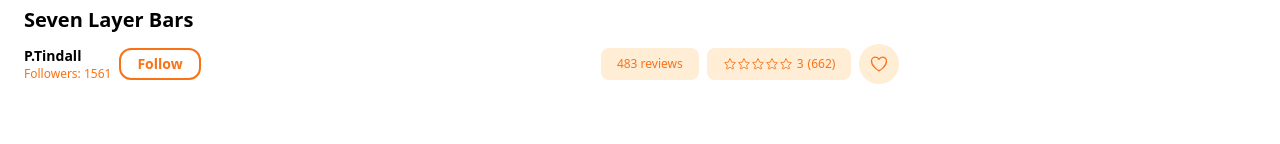
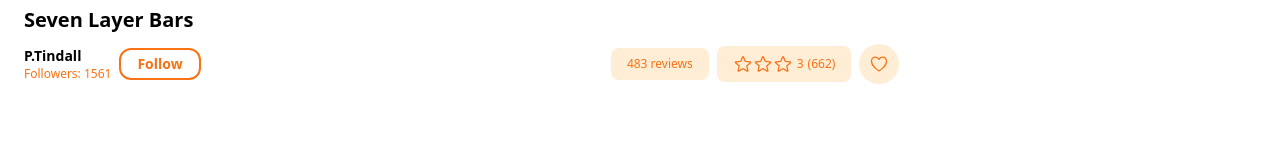
Before and after one commit to Jon-Felipe/Tasty-React, a React (Vite) app: page /recipe/1 in a window 1280 px wide. Shown: the part 544-688 px from the top of the page. Built offline with nearby package versions, Linux system fonts and the light colour scheme.

Commit message:
refactored star rating

```diff
--- a/src/components/Start.tsx
+++ b/src/components/Start.tsx
@@ -1,9 +1,18 @@
+import { StarIcon } from '@heroicons/react/24/outline';
 import React from 'react';
 
-type Props = {};
+type Props = {
+  value: number | undefined;
+};
 
-const Start = (props: Props) => {
-  return <div>Start</div>;
+const Start = ({ value }: Props) => {
+  return (
+    <div className='flex items-center'>
+      {[...Array(value)].map((start) => {
+        return <StarIcon className='w-5 h-5 text-orange-500' />;
+      })}
+    </div>
+  );
 };
 
 export default Start;
--- a/src/pages/SingleRecipe.tsx
+++ b/src/pages/SingleRecipe.tsx
@@ -5,6 +5,7 @@ import { StarIcon, HeartIcon } from '@heroicons/react/24/outline';
 // extras
 import { recipes } from '../utils/constants';
 import foodImg from '../assets/hero-img.jpg';
+import Start from '../components/Start';
 
 type Props = {
   value: number;
@@ -37,13 +38,7 @@ const SingleRecipe = () => {
             <div
               className={`${flexRow} gap-1 bg-orange-100 px-4 py-2 rounded-lg`}
             >
-              <div className={`${flexRow}`}>
-                <StarIcon className='w-3.5 h-3.w-3.5 text-orange-500' />
-                <StarIcon className='w-3.5 h-3.w-3.5 text-orange-500' />
-                <StarIcon className='w-3.5 h-3.w-3.5 text-orange-500' />
-                <StarIcon className='w-3.5 h-3.w-3.5 text-orange-500' />
-                <StarIcon className='w-3.5 h-3.w-3.5 text-orange-500' />
-              </div>
+              <Start value={recipe?.averate_rating} />
               <p className='text-xs text-orange-500 font-medium'>
                 {recipe?.averate_rating}
               </p>
```
